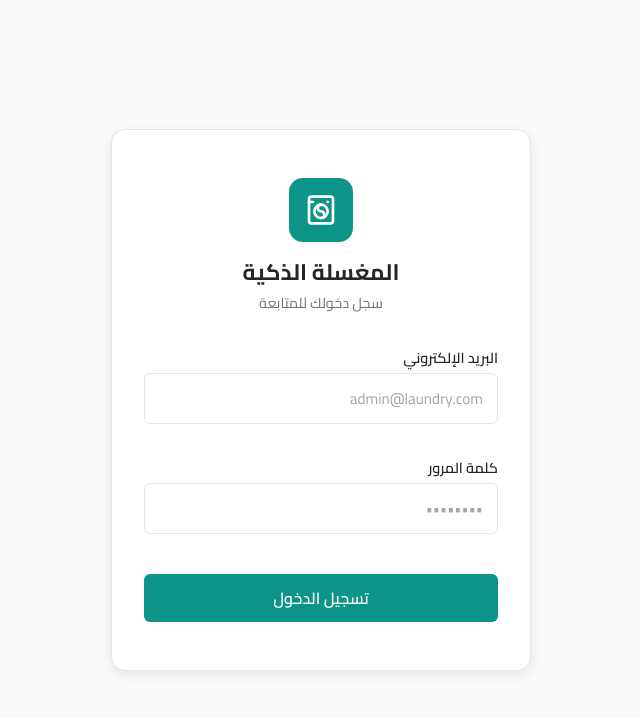
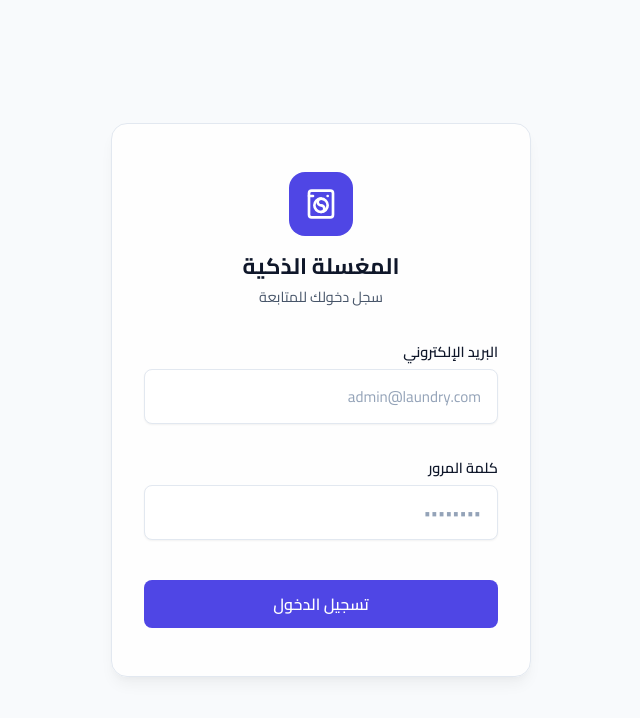
Before and after one commit to Abowaly26/laundry-system, a React (Vite) app in the folder client/: page /login in a window 1280 px wide. Shown: the top 718 px of the page, without its empty margins (410-1050 px from the left). Built offline with nearby package versions, Linux system fonts and the light colour scheme; no server answers.

Commit message:
UI: Premium redesign with glassmorphism and modern colors

```diff
--- a/client/src/styles/index.css
+++ b/client/src/styles/index.css
@@ -93,28 +93,35 @@ p {
 /* ===== Form Elements ===== */
 .form-group {
   margin-bottom: var(--space-md);
+  position: relative;
 }
 
 .form-label {
   display: block;
-  margin-bottom: var(--space-xs);
+  margin-bottom: 6px;
   font-weight: 600;
   font-size: 0.9rem;
   color: var(--text);
+  transition: color var(--transition);
+}
+
+.form-group:focus-within .form-label {
+  color: var(--primary);
 }
 
 .form-input,
 .form-select,
 .form-textarea {
   width: 100%;
-  padding: 10px 14px;
+  padding: 12px 16px;
   border: 1.5px solid var(--border);
   border-radius: var(--radius-sm);
-  background: var(--bg-card);
+  background: var(--bg-white);
   color: var(--text);
   font-size: 0.95rem;
-  transition: border-color var(--transition), box-shadow var(--transition);
+  transition: all var(--transition-fast);
   direction: rtl;
+  box-shadow: var(--shadow-sm);
 }
 
 .form-input:focus,
@@ -122,28 +129,42 @@ p {
 .form-textarea:focus {
   outline: none;
   border-color: var(--primary);
-  box-shadow: 0 0 0 3px rgba(13, 148, 136, 0.1);
+  box-shadow: 0 0 0 4px rgba(var(--primary-rgb), 0.15);
+  transform: translateY(-1px);
 }
 
 .form-input::placeholder,
 .form-textarea::placeholder {
   color: var(--text-light);
+  font-weight: 400;
 }
 
 .form-input.error,
-.form-select.error {
+.form-select.error,
+.form-textarea.error {
   border-color: var(--error);
+  background-color: #FEF2F2;
+}
+
+.form-input.error:focus,
+.form-select.error:focus {
+  box-shadow: 0 0 0 4px rgba(239, 68, 68, 0.15);
 }
 
 .form-error {
   color: var(--error);
   font-size: 0.8rem;
   margin-top: var(--space-xs);
+  display: flex;
+  align-items: center;
+  gap: 4px;
+  animation: slideDown var(--transition-fast);
 }
 
 .form-textarea {
   resize: vertical;
-  min-height: 80px;
+  min-height: 100px;
+  line-height: 1.5;
 }
 
 .form-row {
@@ -155,35 +176,51 @@ p {
   flex: 1;
 }
 
-/* ===== Table ===== */
+/* ===== Table & Cards (Glassmorphism) ===== */
+.card,
 .table-container {
   overflow-x: auto;
   border-radius: var(--radius);
-  border: 1px solid var(--border);
+  border: var(--glass-border);
   background: var(--bg-card);
+  backdrop-filter: var(--glass-blur);
+  -webkit-backdrop-filter: var(--glass-blur);
+  box-shadow: var(--shadow);
+  transition: transform var(--transition-fast), box-shadow var(--transition-fast);
+}
+
+.card:hover {
+  box-shadow: var(--shadow-md);
 }
 
 table {
   width: 100%;
-  border-collapse: collapse;
+  border-collapse: separate;
+  border-spacing: 0;
 }
 
 table th {
-  background: var(--bg);
-  padding: 12px 16px;
+  background: rgba(248, 250, 252, 0.7);
+  padding: 16px 20px;
   text-align: right;
-  font-weight: 600;
+  font-weight: 700;
   font-size: 0.85rem;
   color: var(--text-secondary);
-  border-bottom: 1px solid var(--border);
+  border-bottom: 2px solid var(--border);
   white-space: nowrap;
+  letter-spacing: 0.5px;
 }
 
 table td {
-  padding: 12px 16px;
-  border-bottom: 1px solid var(--border);
-  font-size: 0.9rem;
+  padding: 14px 20px;
+  border-bottom: 1px solid var(--border-light);
+  font-size: 0.95rem;
   vertical-align: middle;
+  color: var(--text);
+}
+
+table tbody tr {
+  transition: background-color var(--transition-fast);
 }
 
 table tbody tr:last-child td {
@@ -196,6 +233,10 @@ table tbody tr:hover {
 
 table tbody tr.clickable {
   cursor: pointer;
+}
+
+table tbody tr.clickable:active {
+  transform: scale(0.998);
 }
 
 /* ===== Utility Classes ===== */
--- a/client/src/styles/variables.css
+++ b/client/src/styles/variables.css
@@ -1,64 +1,95 @@
 :root {
-  /* Primary */
-  --primary: #0d9488;
-  --primary-hover: #0f766e;
-  --primary-light: #ccfbf1;
-  --primary-dark: #115e59;
+  /* =========================================================================
+     Premium Smart Laundry Management System - Theme Variables
+     ========================================================================= */
 
-  /* Background */
-  --bg: #fafaf9;
-  --bg-card: #ffffff;
-  --bg-hover: #f5f5f4;
+  /* ----- Primary Palette (Royal Blue / Indigo) ----- */
+  --primary: #4F46E5;
+  --primary-hover: #4338CA;
+  --primary-light: #EEF2FF;
+  --primary-dark: #3730A3;
+  --primary-rgb: 79, 70, 229;
 
-  /* Text */
-  --text: #292524;
-  --text-secondary: #78716c;
-  --text-light: #a8a29e;
-  --text-inverse: #ffffff;
+  /* ----- Accent Palette (Emerald / Teal for freshness) ----- */
+  --accent: #10B981;
+  --accent-hover: #059669;
+  --accent-light: #D1FAE5;
+  --accent-rgb: 16, 185, 129;
 
-  /* Borders */
-  --border: #e7e5e4;
-  --border-focus: #0d9488;
+  /* ----- Backgrounds (Clean, slight off-white for depth) ----- */
+  --bg: #F8FAFC;
+  --bg-card: rgba(255, 255, 255, 0.85); /* For Glassmorphism */
+  --bg-hover: #F1F5F9;
+  --bg-white: #FFFFFF;
 
-  /* Shadows */
-  --shadow: 0 1px 3px rgba(0, 0, 0, 0.08);
-  --shadow-md: 0 4px 12px rgba(0, 0, 0, 0.08);
-  --shadow-lg: 0 8px 24px rgba(0, 0, 0, 0.1);
+  /* ----- Text Colors ----- */
+  --text: #0F172A;
+  --text-secondary: #475569;
+  --text-light: #94A3B8;
+  --text-inverse: #FFFFFF;
 
-  /* Status */
-  --success: #16a34a;
-  --success-light: #dcfce7;
-  --warning: #d97706;
-  --warning-light: #fef3c7;
-  --error: #dc2626;
-  --error-light: #fee2e2;
-  --info: #0284c7;
-  --info-light: #e0f2fe;
+  /* ----- Borders ----- */
+  --border: #E2E8F0;
+  --border-light: #F1F5F9;
+  --border-focus: #4F46E5;
 
-  /* Sidebar */
-  --sidebar-bg: #ffffff;
-  --sidebar-active: #f0fdfa;
-  --sidebar-width: 260px;
-  --sidebar-collapsed-width: 0px;
+  /* ----- Status Colors ----- */
+  --success: #10B981;
+  --success-light: #D1FAE5;
+  --success-border: #34D399;
 
-  /* Layout */
-  --header-height: 64px;
-  --radius: 10px;
-  --radius-sm: 6px;
-  --radius-lg: 14px;
+  --warning: #F59E0B;
+  --warning-light: #FEF3C7;
+  --warning-border: #FBBF24;
 
-  /* Transitions */
-  --transition: 0.2s ease;
-  --transition-slow: 0.3s ease;
+  --error: #EF4444;
+  --error-light: #FEE2E2;
+  --error-border: #F87171;
 
-  /* Z-index layers */
+  --info: #3B82F6;
+  --info-light: #DBEAFE;
+  --info-border: #60A5FA;
+
+  /* ----- Shadows & Glassmorphism ----- */
+  --shadow-sm: 0 1px 2px 0 rgba(0, 0, 0, 0.05);
+  --shadow: 0 4px 6px -1px rgba(0, 0, 0, 0.05), 0 2px 4px -1px rgba(0, 0, 0, 0.03);
+  --shadow-md: 0 10px 15px -3px rgba(0, 0, 0, 0.05), 0 4px 6px -2px rgba(0, 0, 0, 0.025);
+  --shadow-lg: 0 20px 25px -5px rgba(0, 0, 0, 0.05), 0 10px 10px -5px rgba(0, 0, 0, 0.02);
+
+  --glass-border: 1px solid rgba(255, 255, 255, 0.6);
+  --glass-shadow: 0 8px 32px 0 rgba(31, 38, 135, 0.05);
+  --glass-blur: blur(12px);
+
+  /* ----- Sidebar & Layout ----- */
+  --sidebar-bg: #FFFFFF;
+  --sidebar-active: #EEF2FF;
+  --sidebar-width: 280px;
+  --sidebar-collapsed-width: 80px;
+  --header-height: 72px;
+
+  /* ----- Border Radius ----- */
+  --radius-xs: 4px;
+  --radius-sm: 8px;
+  --radius: 12px;
+  --radius-lg: 16px;
+  --radius-xl: 24px;
+  --radius-full: 9999px;
+
+  /* ----- Transitions ----- */
+  --transition-fast: 0.15s cubic-bezier(0.4, 0, 0.2, 1);
+  --transition: 0.25s cubic-bezier(0.4, 0, 0.2, 1);
+  --transition-slow: 0.4s cubic-bezier(0.4, 0, 0.2, 1);
+  --transition-bounce: 0.5s cubic-bezier(0.68, -0.55, 0.265, 1.55);
+
+  /* ----- Z-index ----- */
+  --z-base: 1;
   --z-sidebar: 100;
   --z-header: 90;
+  --z-overlay: 150;
   --z-modal: 200;
-  --z-overlay: 150;
   --z-toast: 300;
 
-  /* Spacing */
+  /* ----- Spacing ----- */
   --space-xs: 4px;
   --space-sm: 8px;
   --space-md: 16px;
```
